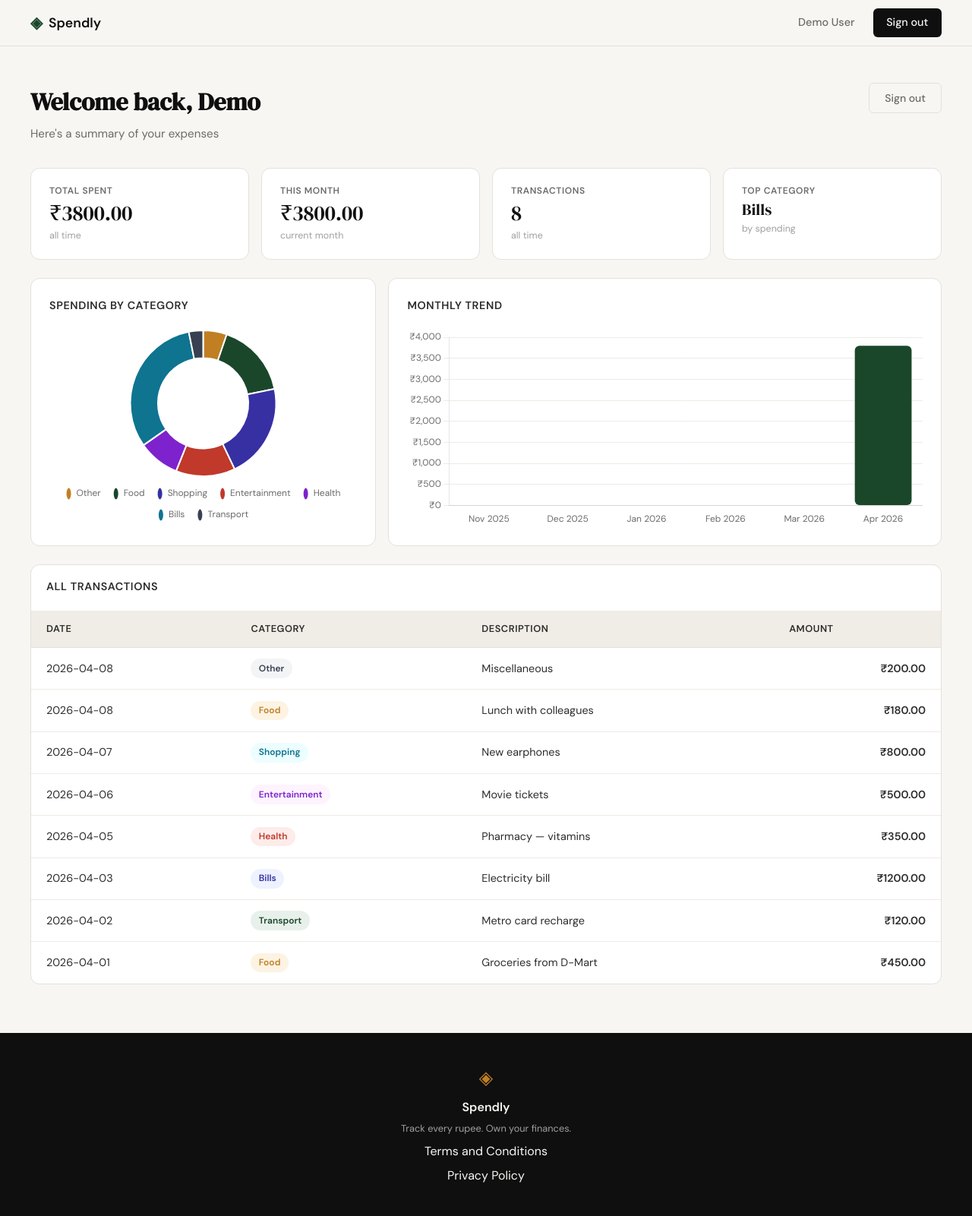
After one commit to AjayPonasanapalli/spendly, a Flask app: page /dashboard in a window 1280 px wide. The commit adds this page. Shown: the whole page at 76% size. Run offline with Flask 3, Linux system fonts and the light colour scheme; a user stored in the database is signed in; data comes from the database, SQL or seed files in the repository; both versions use the stored data as it was after the commit.

Commit message:
added log out

```diff
--- a/app.py
+++ b/app.py
@@ -1,7 +1,11 @@
 import os
+import json
 import sqlite3
-from flask import Flask, render_template, request, redirect, url_for
-from database.db import get_db, init_db, seed_db, create_user
+from collections import defaultdict
+from datetime import date, timedelta
+from flask import Flask, render_template, request, redirect, url_for, session
+from werkzeug.security import check_password_hash
+from database.db import get_db, init_db, seed_db, create_user, get_user_by_email
 
 app = Flask(__name__)
 app.secret_key = os.urandom(24)
@@ -45,9 +49,21 @@ def register():
     return redirect(url_for("login"))
 
 
-@app.route("/login")
+@app.route("/login", methods=["GET", "POST"])
 def login():
-    return render_template("login.html")
+    if request.method == "GET":
+        return render_template("login.html")
+
+    email = request.form.get("email", "").strip()
+    password = request.form.get("password", "")
+
+    user = get_user_by_email(email)
+    if user is None or not check_password_hash(user["password_hash"], password):
+        return render_template("login.html", error="Invalid email or password.", email=email)
+
+    session["user_id"] = user["id"]
+    session["user_name"] = user["name"]
+    return redirect(url_for("dashboard"))
 
 
 @app.route("/terms")
@@ -66,7 +82,62 @@ def privacy():
 
 @app.route("/logout")
 def logout():
-    return "Logout — coming in Step 3"
+    session.clear()
+    return redirect(url_for("landing"))
+
+
+@app.route("/dashboard")
+def dashboard():
+    if "user_id" not in session:
+        return redirect(url_for("login"))
+
+    conn = get_db()
+    expenses = conn.execute(
+        "SELECT * FROM expenses WHERE user_id = ? ORDER BY date DESC",
+        (session["user_id"],)
+    ).fetchall()
+    conn.close()
+
+    # ---- Stats ----
+    today = date.today()
+    month_start = today.replace(day=1).isoformat()
+    total_all   = sum(e["amount"] for e in expenses)
+    total_month = sum(e["amount"] for e in expenses if e["date"] >= month_start)
+
+    # Category breakdown (all time)
+    cat_totals = defaultdict(float)
+    for e in expenses:
+        cat_totals[e["category"]] += e["amount"]
+    cat_labels = list(cat_totals.keys())
+    cat_values = [round(cat_totals[k], 2) for k in cat_labels]
+
+    # Monthly totals — last 6 months
+    monthly = {}
+    for i in range(5, -1, -1):
+        d = (today.replace(day=1) - timedelta(days=i * 28))
+        key = d.strftime("%b %Y")
+        monthly[key] = 0.0
+    for e in expenses:
+        d = date.fromisoformat(e["date"])
+        key = d.strftime("%b %Y")
+        if key in monthly:
+            monthly[key] = round(monthly[key] + e["amount"], 2)
+    month_labels = list(monthly.keys())
+    month_values = list(monthly.values())
+
+    top_category = max(cat_totals, key=cat_totals.get) if cat_totals else "—"
+
+    return render_template(
+        "dashboard.html",
+        expenses=expenses,
+        total_all=total_all,
+        total_month=total_month,
+        top_category=top_category,
+        cat_labels=json.dumps(cat_labels),
+        cat_values=json.dumps(cat_values),
+        month_labels=json.dumps(month_labels),
+        month_values=json.dumps(month_values),
+    )
 
 
 @app.route("/profile")
--- /dev/null
+++ b/static/css/dashboard.css
@@ -0,0 +1,206 @@
+.dash-section {
+    padding: 3rem 1.5rem 4rem;
+}
+
+.dash-container {
+    max-width: var(--max-width);
+    margin: 0 auto;
+}
+
+/* ---- Header ---- */
+.dash-header {
+    display: flex;
+    align-items: flex-start;
+    justify-content: space-between;
+    gap: 1rem;
+    margin-bottom: 2rem;
+}
+
+.dash-title {
+    font-family: var(--font-display);
+    font-size: 2rem;
+    color: var(--ink);
+    margin-bottom: 0.25rem;
+}
+
+.dash-subtitle {
+    color: var(--ink-muted);
+    font-size: 0.95rem;
+}
+
+.btn-signout {
+    flex-shrink: 0;
+    padding: 0.5rem 1.25rem;
+    background: transparent;
+    border: 1px solid var(--border);
+    border-radius: var(--radius-sm);
+    color: var(--ink-muted);
+    font-size: 0.875rem;
+    font-weight: 500;
+    text-decoration: none;
+    transition: border-color 0.2s, color 0.2s;
+}
+
+.btn-signout:hover { border-color: var(--ink); color: var(--ink); }
+
+/* ---- Stat cards ---- */
+.stat-grid {
+    display: grid;
+    grid-template-columns: repeat(4, 1fr);
+    gap: 1rem;
+    margin-bottom: 1.5rem;
+}
+
+.stat-card {
+    background: var(--paper-card);
+    border: 1px solid var(--border);
+    border-radius: var(--radius-md);
+    padding: 1.25rem 1.5rem;
+    display: flex;
+    flex-direction: column;
+    gap: 0.2rem;
+    transition: box-shadow 0.2s;
+}
+
+.stat-card:hover { box-shadow: 0 4px 16px rgba(0,0,0,0.06); }
+
+.stat-label {
+    font-size: 0.75rem;
+    font-weight: 600;
+    text-transform: uppercase;
+    letter-spacing: 0.05em;
+    color: var(--ink-muted);
+}
+
+.stat-value {
+    font-family: var(--font-display);
+    font-size: 1.75rem;
+    color: var(--ink);
+    line-height: 1.2;
+}
+
+.stat-value-sm { font-size: 1.3rem; }
+
+.stat-sub {
+    font-size: 0.78rem;
+    color: var(--ink-faint);
+}
+
+/* ---- Charts ---- */
+.charts-row {
+    display: grid;
+    grid-template-columns: 1fr 1.6fr;
+    gap: 1rem;
+    margin-bottom: 1.5rem;
+}
+
+.chart-card {
+    background: var(--paper-card);
+    border: 1px solid var(--border);
+    border-radius: var(--radius-md);
+    padding: 1.5rem;
+}
+
+.chart-title {
+    font-size: 0.9rem;
+    font-weight: 600;
+    color: var(--ink-soft);
+    margin-bottom: 1.25rem;
+    text-transform: uppercase;
+    letter-spacing: 0.04em;
+}
+
+.chart-wrap {
+    position: relative;
+    height: 260px;
+    display: flex;
+    align-items: center;
+    justify-content: center;
+}
+
+.chart-wrap canvas { max-height: 260px; }
+
+/* ---- Table ---- */
+.dash-table-wrap {
+    background: var(--paper-card);
+    border: 1px solid var(--border);
+    border-radius: var(--radius-md);
+    overflow: hidden;
+}
+
+.table-header {
+    padding: 1.1rem 1.25rem 0;
+}
+
+.dash-table {
+    width: 100%;
+    border-collapse: collapse;
+    font-size: 0.9rem;
+}
+
+.dash-table thead { background: var(--paper-warm); }
+
+.dash-table th {
+    padding: 0.85rem 1.25rem;
+    text-align: left;
+    font-weight: 600;
+    color: var(--ink-soft);
+    font-size: 0.8rem;
+    text-transform: uppercase;
+    letter-spacing: 0.04em;
+    border-bottom: 1px solid var(--border);
+}
+
+.th-amount { text-align: right; }
+
+.dash-table td {
+    padding: 0.9rem 1.25rem;
+    border-bottom: 1px solid var(--border-soft);
+    color: var(--ink-soft);
+    vertical-align: middle;
+}
+
+.dash-table tbody tr:last-child td { border-bottom: none; }
+.dash-table tbody tr:hover { background: var(--paper); }
+
+.td-date { color: var(--ink-muted); white-space: nowrap; }
+.td-desc { color: var(--ink-muted); }
+.td-amount { text-align: right; font-weight: 600; color: var(--ink); white-space: nowrap; }
+
+/* ---- Badges ---- */
+.badge {
+    display: inline-block;
+    padding: 0.2rem 0.65rem;
+    border-radius: 99px;
+    font-size: 0.75rem;
+    font-weight: 600;
+}
+
+.badge-food          { background: #fdf3e3; color: #c17f24; }
+.badge-transport     { background: #e8f0eb; color: #1a472a; }
+.badge-bills         { background: #eef2ff; color: #3730a3; }
+.badge-health        { background: #fdecea; color: #c0392b; }
+.badge-entertainment { background: #fdf4ff; color: #7e22ce; }
+.badge-shopping      { background: #ecfeff; color: #0e7490; }
+.badge-other         { background: #f3f4f6; color: #374151; }
+
+/* ---- Empty ---- */
+.dash-empty {
+    background: var(--paper-card);
+    border: 1px solid var(--border);
+    border-radius: var(--radius-md);
+    padding: 3rem;
+    text-align: center;
+    color: var(--ink-muted);
+}
+
+/* ---- Responsive ---- */
+@media (max-width: 900px) {
+    .stat-grid { grid-template-columns: repeat(2, 1fr); }
+    .charts-row { grid-template-columns: 1fr; }
+}
+
+@media (max-width: 500px) {
+    .stat-grid { grid-template-columns: 1fr 1fr; }
+    .dash-title { font-size: 1.5rem; }
+}
--- a/static/css/style.css
+++ b/static/css/style.css
@@ -102,6 +102,7 @@ a { color: inherit; text-decoration: none; }
 
 .nav-links a { color: var(--ink-muted); transition: color 0.2s; }
 .nav-links a:hover { color: var(--ink); }
+.nav-user { color: var(--ink-muted); font-weight: 500; }
 
 .nav-cta {
     background: var(--ink) !important;
--- a/templates/base.html
+++ b/templates/base.html
@@ -19,8 +19,13 @@
                 <span class="brand-name">Spendly</span>
             </a>
             <div class="nav-links">
-                <a href="{{ url_for('login') }}">Sign in</a>
-                <a href="{{ url_for('register') }}" class="nav-cta">Get started</a>
+                {% if session.get('user_id') %}
+                    <span class="nav-user">{{ session['user_name'] }}</span>
+                    <a href="{{ url_for('logout') }}" class="nav-cta">Sign out</a>
+                {% else %}
+                    <a href="{{ url_for('login') }}">Sign in</a>
+                    <a href="{{ url_for('register') }}" class="nav-cta">Get started</a>
+                {% endif %}
             </div>
         </div>
     </nav>
--- /dev/null
+++ b/templates/dashboard.html
@@ -0,0 +1,192 @@
+{% extends "base.html" %}
+
+{% block title %}Dashboard — Spendly{% endblock %}
+
+{% block head %}
+<link rel="stylesheet" href="{{ url_for('static', filename='css/dashboard.css') }}">
+{% endblock %}
+
+{% block content %}
+<section class="dash-section">
+    <div class="dash-container">
+
+        <div class="dash-header">
+            <div>
+                <h1 class="dash-title">Welcome back, {{ session['user_name'].split()[0] }}</h1>
+                <p class="dash-subtitle">Here's a summary of your expenses</p>
+            </div>
+            <a href="{{ url_for('logout') }}" class="btn-signout">Sign out</a>
+        </div>
+
+        {% if expenses %}
+
+        <!-- Stat cards -->
+        <div class="stat-grid">
+            <div class="stat-card">
+                <span class="stat-label">Total spent</span>
+                <span class="stat-value">₹{{ "%.2f"|format(total_all) }}</span>
+                <span class="stat-sub">all time</span>
+            </div>
+            <div class="stat-card">
+                <span class="stat-label">This month</span>
+                <span class="stat-value">₹{{ "%.2f"|format(total_month) }}</span>
+                <span class="stat-sub">current month</span>
+            </div>
+            <div class="stat-card">
+                <span class="stat-label">Transactions</span>
+                <span class="stat-value">{{ expenses|length }}</span>
+                <span class="stat-sub">all time</span>
+            </div>
+            <div class="stat-card">
+                <span class="stat-label">Top category</span>
+                <span class="stat-value stat-value-sm">{{ top_category }}</span>
+                <span class="stat-sub">by spending</span>
+            </div>
+        </div>
+
+        <!-- Charts row -->
+        <div class="charts-row">
+            <div class="chart-card">
+                <h2 class="chart-title">Spending by category</h2>
+                <div class="chart-wrap">
+                    <canvas id="catChart"></canvas>
+                </div>
+            </div>
+            <div class="chart-card">
+                <h2 class="chart-title">Monthly trend</h2>
+                <div class="chart-wrap">
+                    <canvas id="monthChart"></canvas>
+                </div>
+            </div>
+        </div>
+
+        <!-- Expenses table -->
+        <div class="dash-table-wrap">
+            <div class="table-header">
+                <h2 class="chart-title">All transactions</h2>
+            </div>
+            <table class="dash-table">
+                <thead>
+                    <tr>
+                        <th>Date</th>
+                        <th>Category</th>
+                        <th>Description</th>
+                        <th class="th-amount">Amount</th>
+                    </tr>
+                </thead>
+                <tbody>
+                    {% for e in expenses %}
+                    <tr>
+                        <td class="td-date">{{ e['date'] }}</td>
+                        <td><span class="badge badge-{{ e['category']|lower }}">{{ e['category'] }}</span></td>
+                        <td class="td-desc">{{ e['description'] or '—' }}</td>
+                        <td class="td-amount">₹{{ "%.2f"|format(e['amount']) }}</td>
+                    </tr>
+                    {% endfor %}
+                </tbody>
+            </table>
+        </div>
+
+        {% else %}
+        <div class="dash-empty">
+            <p>No expenses yet. Start tracking your spending!</p>
+        </div>
+        {% endif %}
+
+    </div>
+</section>
+{% endblock %}
+
+{% block scripts %}
+{% if expenses %}
+<script src="https://cdn.jsdelivr.net/npm/chart.js@4.4.0/dist/chart.umd.min.js"></script>
+<script>
+(function () {
+    const catLabels  = {{ cat_labels|safe }};
+    const catValues  = {{ cat_values|safe }};
+    const monthLabels = {{ month_labels|safe }};
+    const monthValues = {{ month_values|safe }};
+
+    const palette = [
+        '#c17f24', '#1a472a', '#3730a3', '#c0392b',
+        '#7e22ce', '#0e7490', '#374151'
+    ];
+
+    // Donut — category breakdown
+    new Chart(document.getElementById('catChart'), {
+        type: 'doughnut',
+        data: {
+            labels: catLabels,
+            datasets: [{
+                data: catValues,
+                backgroundColor: palette.slice(0, catLabels.length),
+                borderWidth: 2,
+                borderColor: '#ffffff',
+                hoverOffset: 8,
+            }]
+        },
+        options: {
+            cutout: '62%',
+            plugins: {
+                legend: {
+                    position: 'bottom',
+                    labels: {
+                        padding: 16,
+                        font: { family: 'DM Sans', size: 12 },
+                        color: '#6b6b6b',
+                        usePointStyle: true,
+                        pointStyleWidth: 8,
+                    }
+                },
+                tooltip: {
+                    callbacks: {
+                        label: ctx => ` ₹${ctx.parsed.toLocaleString('en-IN', {minimumFractionDigits: 2})}`
+                    }
+                }
+            }
+        }
+    });
+
+    // Bar — monthly trend
+    new Chart(document.getElementById('monthChart'), {
+        type: 'bar',
+        data: {
+            labels: monthLabels,
+            datasets: [{
+                label: 'Spent (₹)',
+                data: monthValues,
+                backgroundColor: '#1a472a',
+                borderRadius: 6,
+                borderSkipped: false,
+                hoverBackgroundColor: '#c17f24',
+            }]
+        },
+        options: {
+            plugins: {
+                legend: { display: false },
+                tooltip: {
+                    callbacks: {
+                        label: ctx => ` ₹${ctx.parsed.y.toLocaleString('en-IN', {minimumFractionDigits: 2})}`
+                    }
+                }
+            },
+            scales: {
+                x: {
+                    grid: { display: false },
+                    ticks: { font: { family: 'DM Sans', size: 12 }, color: '#6b6b6b' }
+                },
+                y: {
+                    grid: { color: '#eeebe4' },
+                    ticks: {
+                        font: { family: 'DM Sans', size: 12 },
+                        color: '#6b6b6b',
+                        callback: v => '₹' + v.toLocaleString('en-IN')
+                    }
+                }
+            }
+        }
+    });
+})();
+</script>
+{% endif %}
+{% endblock %}
--- a/templates/login.html
+++ b/templates/login.html
@@ -22,6 +22,7 @@
                     <label for="email">Email address</label>
                     <input type="email" id="email" name="email"
                            class="form-input" placeholder="nitish@example.com"
+                           value="{{ email or '' }}"
                            required autofocus>
                 </div>
                 <div class="form-group">
```
Also changed, not shown: templates/landing.html (+10 -2 lines), .claude/specs/03-login.md (added), spendly.db.
